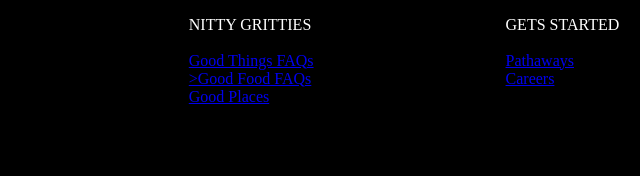
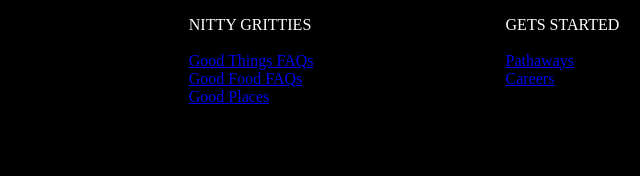
Before and after one commit to sagarnaskar7596/TwoGoodCloneProject, a plain HTML site: page menu.html in a window 1280 px wide. Shown: the part 540-716 px from the top of the page, 174-814 px from the left. Drawn offline with nearby package versions, Linux system fonts and the light colour scheme.

Commit message:
Update menu.html

```diff
--- a/menu.html
+++ b/menu.html
@@ -90,7 +90,7 @@
             <div class="col2">
                 <p>NITTY GRITTIES</p><br>
                 <div class="faq1"><a href="#">Good Things FAQs</a></div>
-                <div class="faq2"><a href="#">>Good Food FAQs</a></div>
+                <div class="faq2"><a href="#">Good Food FAQs</a></div>
                 <div class="faq3"><a href="#">Good Places</a></div>
             </div>
             <div class="col3">
```
